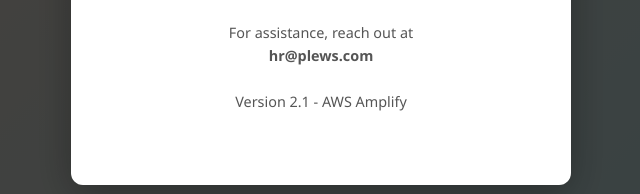
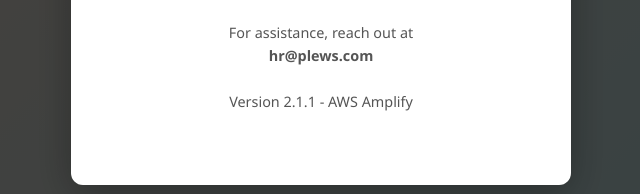
Before and after one commit to Menivara/Employee-Gift-Ordering-2025, a plain HTML site: page index.html in a window 1280 px wide. Shown: the part 461-655 px from the top of the page, 319-959 px from the left. Drawn offline with Linux system fonts and the light colour scheme.

Commit message:
Update index.html

```diff
--- a/index.html
+++ b/index.html
@@ -233,7 +233,6 @@
 
     .product-info {
       padding: 1.5rem;
-      height: 220px;
     }
 
     .product-name {
@@ -248,6 +247,7 @@
       font-size: 0.95rem;
       line-height: 1.5;
       margin-bottom: 1rem;
+      height: 220px;
     }
 
     .size-selector {
@@ -693,7 +693,7 @@
       <p style="margin-top: 1.5rem; font-size: 0.9rem;">
         For assistance, reach out at<br>
         <strong>hr@plews.com</strong><br><br>
-        Version 2.1 - AWS Amplify
+        Version 2.1.1 - AWS Amplify
       </p>
     </div>
   </div>
```
